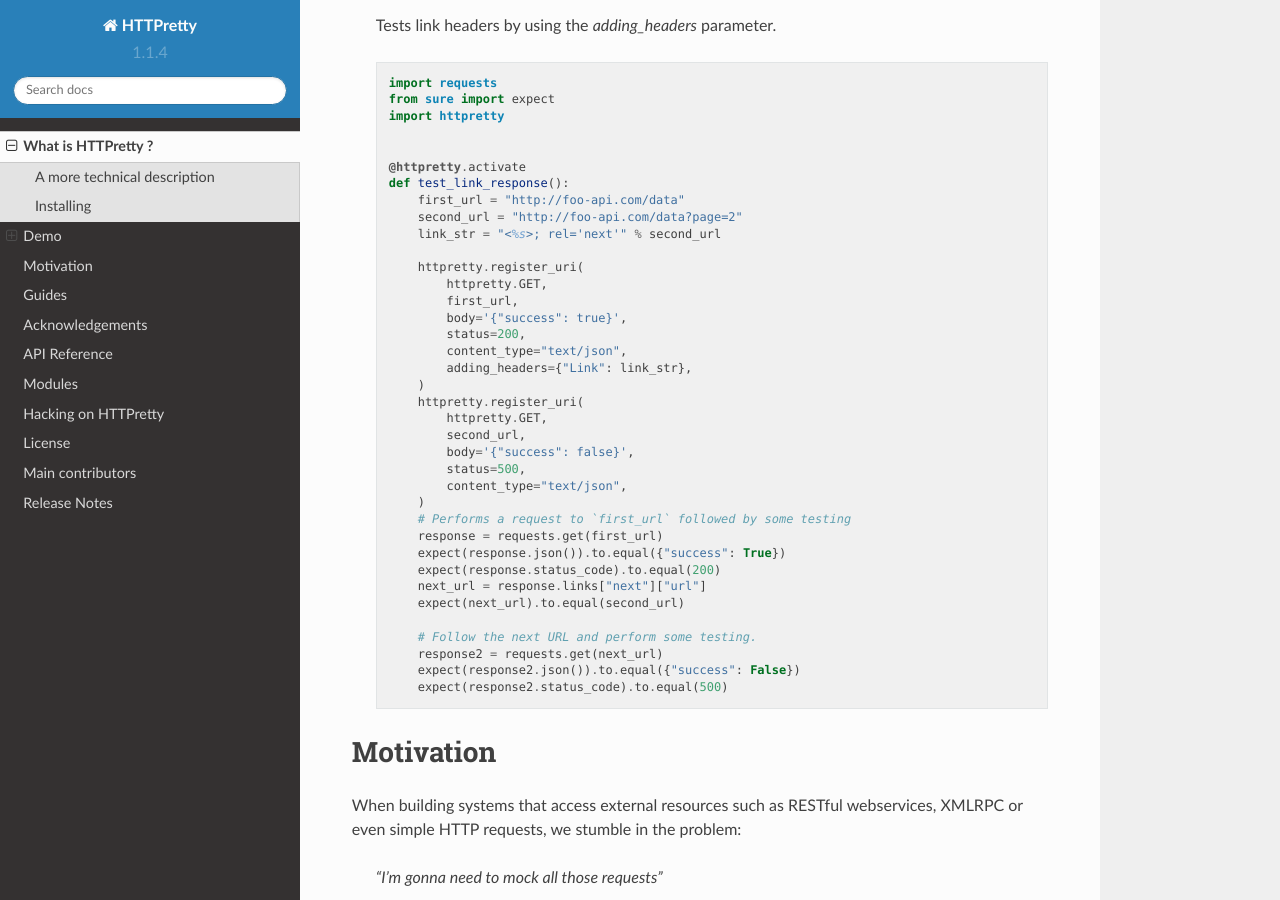
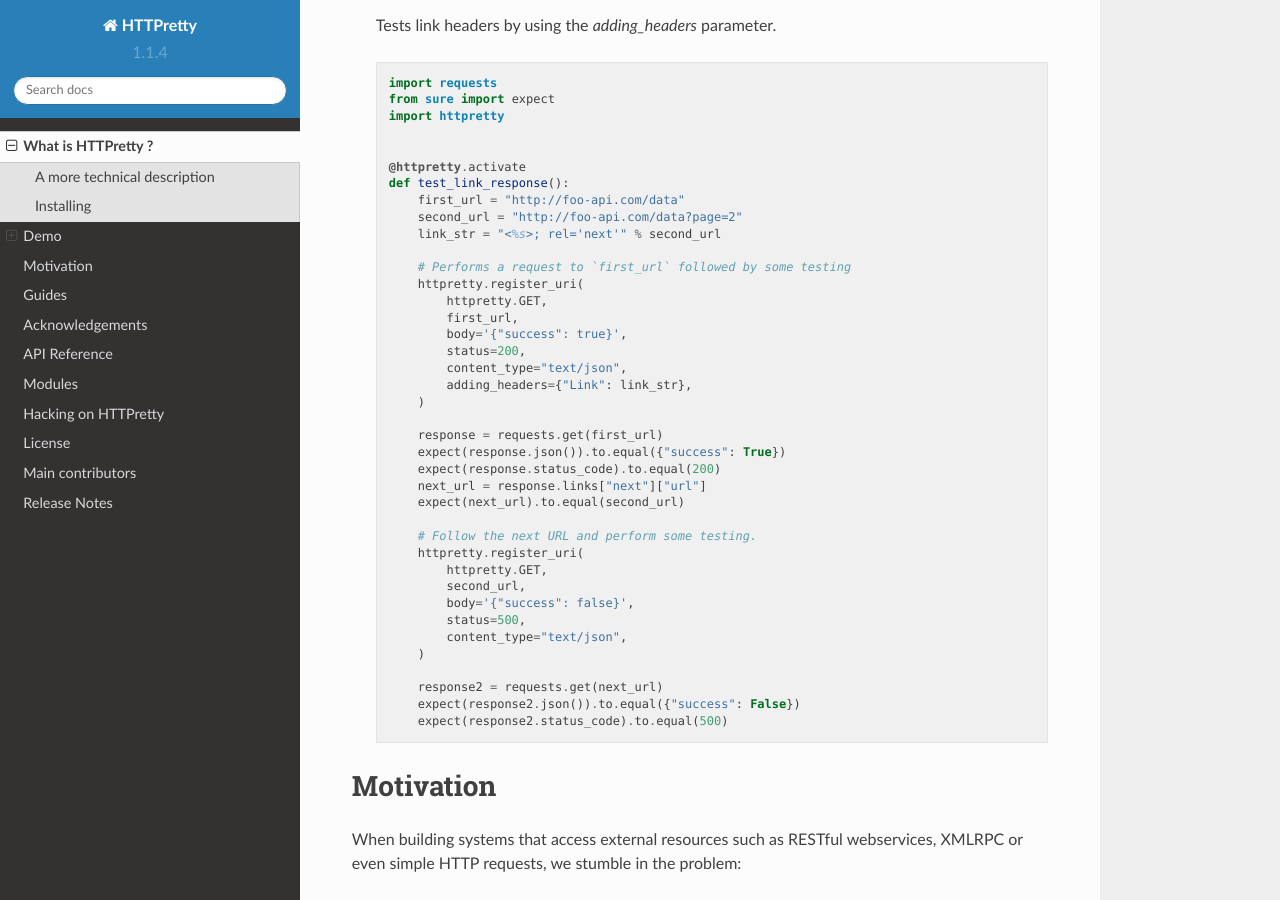
Before and after one commit to gabrielfalcao/HTTPretty, a Sphinx documentation site: the page built from docs/source/introduction.rst, in a window 1280 px wide and 900 px high, scrolled down 1985 px. Built offline with Sphinx 7.4.7 and the Read the Docs theme 2.0.0, drawn with Linux system fonts in a browser that asks for light colours; part of the change alters nothing that is shown.

```diff
--- a/docs/source/introduction.rst
+++ b/docs/source/introduction.rst
@@ -130,6 +130,7 @@ Link headers
         second_url = "http://foo-api.com/data?page=2"
         link_str = "<%s>; rel='next'" % second_url
 
+        # Performs a request to `first_url` followed by some testing
         httpretty.register_uri(
             httpretty.GET,
             first_url,
@@ -138,6 +139,14 @@ Link headers
             content_type="text/json",
             adding_headers={"Link": link_str},
         )
+
+        response = requests.get(first_url)
+        expect(response.json()).to.equal({"success": True})
+        expect(response.status_code).to.equal(200)
+        next_url = response.links["next"]["url"]
+        expect(next_url).to.equal(second_url)
+
+        # Follow the next URL and perform some testing.
         httpretty.register_uri(
             httpretty.GET,
             second_url,
@@ -145,14 +154,7 @@ Link headers
             status=500,
             content_type="text/json",
         )
-        # Performs a request to `first_url` followed by some testing
-        response = requests.get(first_url)
-        expect(response.json()).to.equal({"success": True})
-        expect(response.status_code).to.equal(200)
-        next_url = response.links["next"]["url"]
-        expect(next_url).to.equal(second_url)
 
-        # Follow the next URL and perform some testing.
         response2 = requests.get(next_url)
         expect(response2.json()).to.equal({"success": False})
         expect(response2.status_code).to.equal(500)
```
